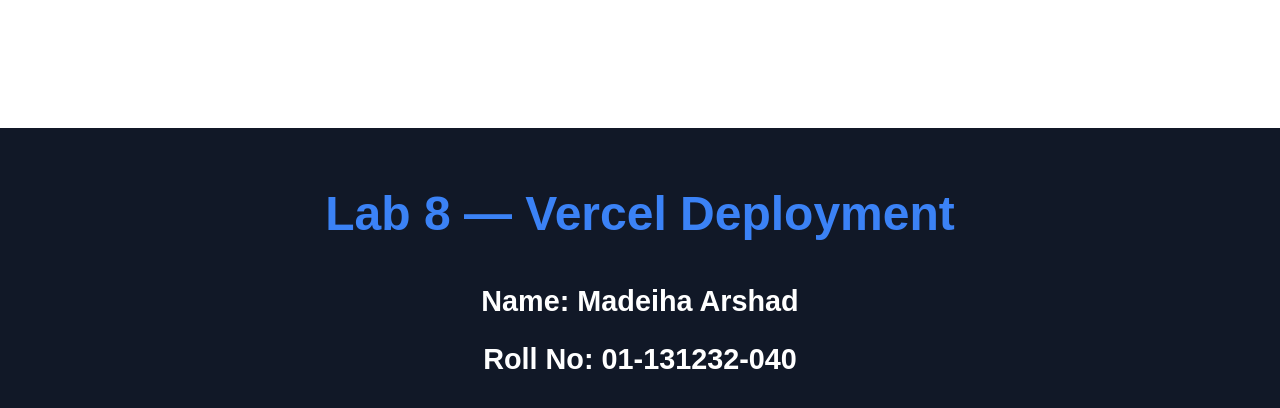
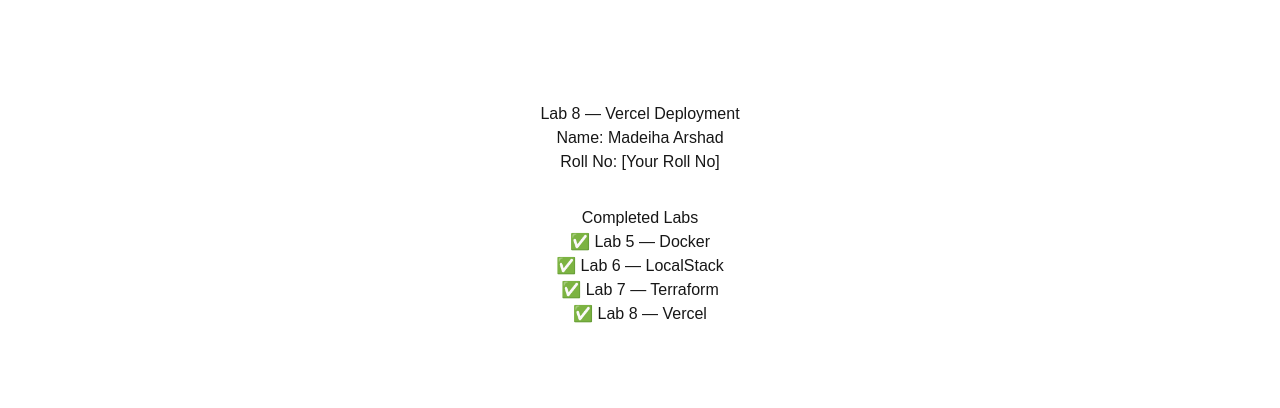
Before and after one commit to madeihaarshad/cloud-lab8-vercel-, a Next.js app: page / in a window 1280 px wide. Shown: the top 408 px of the page. Built offline with nearby package versions, Linux system fonts and the light colour scheme.

Commit message:
Update page.tsx

```diff
--- a/app/page.tsx
+++ b/app/page.tsx
@@ -1,47 +1,16 @@
 export default function Home() {
-  const studentName = process.env.NEXT_PUBLIC_STUDENT_NAME;
   return (
-    <main
-      style={{
-        textAlign: "center",
-        marginTop: "10%",
-        fontFamily: "Arial, sans-serif",
-        backgroundColor: "#111827",
-        height: "100vh",
-        paddingTop: "50px",
-      }}
-    >
-      <h1
-        style={{
-          fontSize: "3rem",
-          fontWeight: "bold",
-          color: "#3b82f6",
-          marginBottom: "30px",
-        }}
-      >
-        Lab 8 — Vercel Deployment
-      </h1>
-
-      <p
-        style={{
-          fontSize: "1.8rem",
-          fontWeight: "bold",
-          color: "white",
-          marginBottom: "15px",
-        }}
-      >
-        Name: Madeiha Arshad
-      </p>
-
-      <p
-        style={{
-          fontSize: "1.8rem",
-          fontWeight: "bold",
-          color: "white",
-        }}
-      >
-        Roll No: 01-131232-040
-      </p>
+    <main style={{ textAlign: "center", marginTop: "8%" }}>
+      <h1>Lab 8 — Vercel Deployment</h1>
+      <p>Name: Madeiha Arshad</p>
+      <p>Roll No: [Your Roll No]</p>
+      <h2 style={{ marginTop: "2rem" }}>Completed Labs</h2>
+      <ul style={{ listStyle: "none", padding: 0 }}>
+        <li>✅ Lab 5 — Docker</li>
+        <li>✅ Lab 6 — LocalStack</li>
+        <li>✅ Lab 7 — Terraform</li>
+        <li>✅ Lab 8 — Vercel</li>
+      </ul>
     </main>
   );
 }
```
